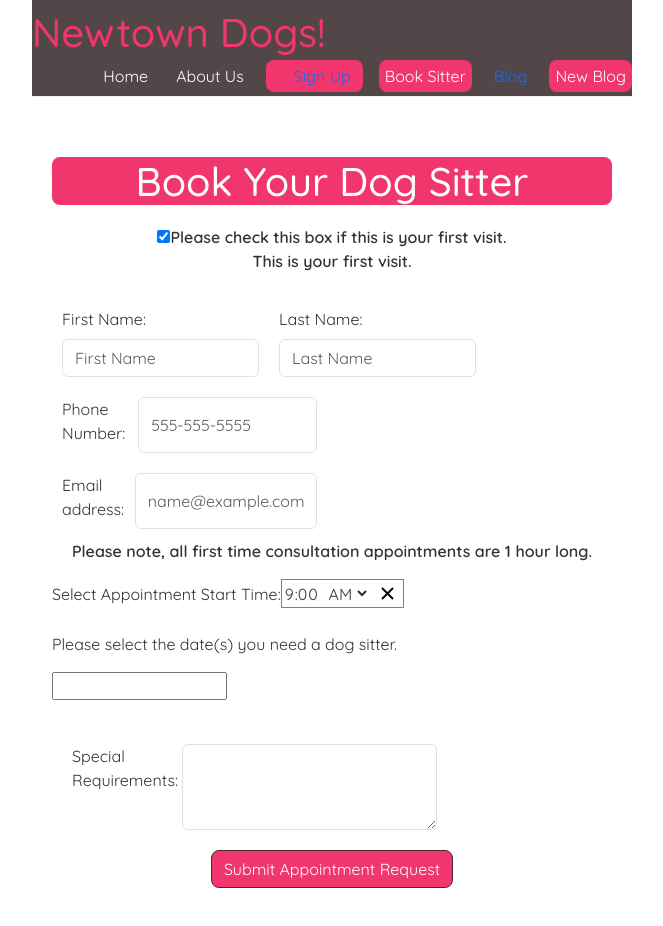
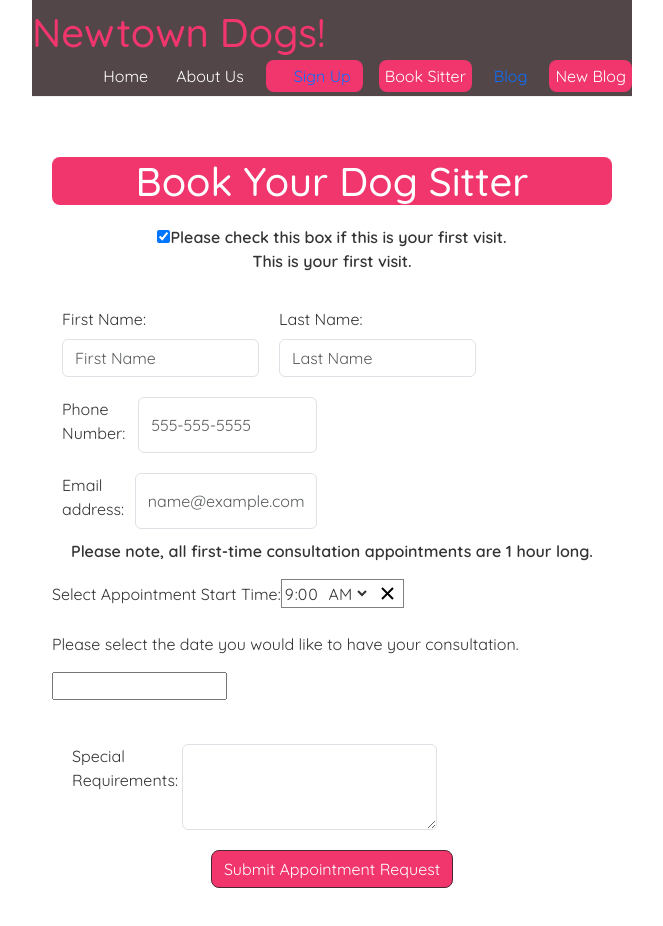
Before and after one commit to mrao2/newtowndogs, a React (Create React App) app in the folder frontend/: page /BookingPage in a window 1280 px wide. Both pictures are taken after a click on the checkbox "Please check this box if this is your first visit.". Shown: the top 926 px of the page, without its empty margins (308-971 px from the left). Built offline with nearby package versions, Linux system fonts and the light colour scheme.

Commit message:
updated ConsultationForm

```diff
--- a/frontend/src/Components/pages/BookingPage/ConsultationForm.js
+++ b/frontend/src/Components/pages/BookingPage/ConsultationForm.js
@@ -70,13 +70,13 @@ const ConsultationForm = () => {
                 </div>
                 <br />
                 <div>
-                    <p className="consultationNotice">Please note, all first time consultation appointments are 1 hour long.</p>
+                    <p className="consultationNotice">Please note, all first-time consultation appointments are 1 hour long.</p>
                     <label>Select Appointment Start Time: </label>
                     <TimePicker value={startTime} onChange={handleStartTimeChange} disableClock={true} />
                 </div>
                 <br />
                 <div id="appDatePicker">
-                    <p>Please select the date(s) you need a dog sitter.</p>
+                    <p>Please select the date you would like to have your consultation.</p>
                     <DatePicker className="appDatePicker" selected={startDate} onChange={handleChange} />
                 </div>
                 <br />
```
